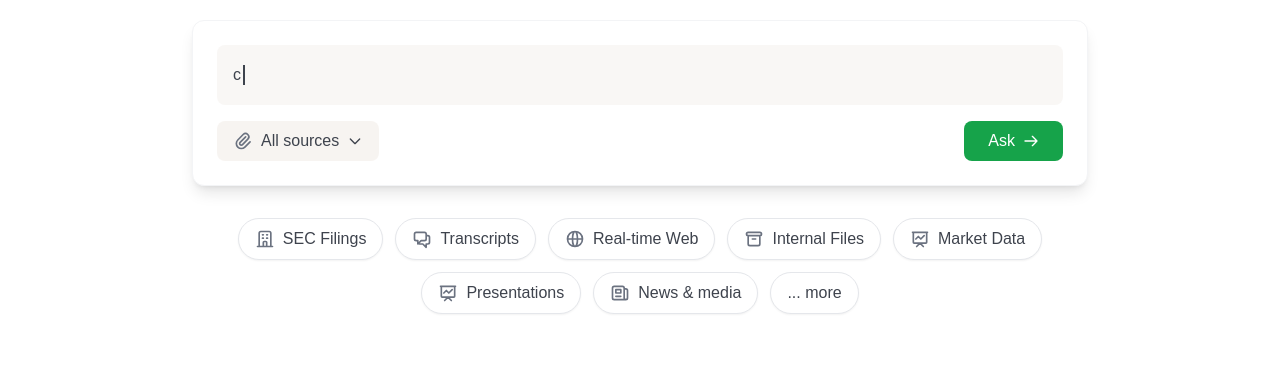
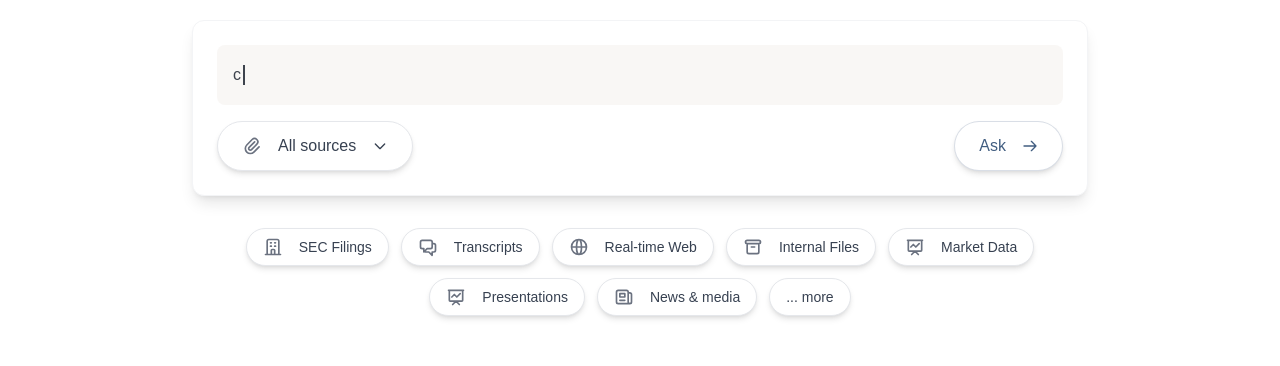
Before and after one commit to Tarunchintakunta/landing_page, a React (Vite) app: page / in a window 1280 px wide. Shown: the part 860-1226 px from the top of the page. Built offline with nearby package versions, Linux system fonts and the light colour scheme; a web font is replaced by a local one.

Commit message:
Replace standard buttons with new 3D button component across components

```diff
--- a/src/components/QuerySection.jsx
+++ b/src/components/QuerySection.jsx
@@ -1,11 +1,14 @@
 // src/components/QuerySection.jsx
 import React, { useState, useEffect } from 'react';
 import { motion } from 'framer-motion';
+import Button3D from './Button3D'; // Import the Button3D component
 
 const QuerySection = () => {
   const [displayText, setDisplayText] = useState('');
   const fullText = 'compare valuation multiples of MSFT';
   const [isTyping, setIsTyping] = useState(true);
+  const [activeSource, setActiveSource] = useState('all');
+  const [dropdownOpen, setDropdownOpen] = useState(false);
 
   // Typing animation effect
   useEffect(() => {
@@ -24,6 +27,18 @@ const QuerySection = () => {
       setDisplayText('');
     }
   }, [displayText, isTyping]);
+
+  // Handle ask button click
+  const handleAsk = () => {
+    // Here you would implement the actual query functionality
+    alert(`Asking: "${displayText}" using ${activeSource} sources`);
+  };
+
+  // Handle source selection
+  const handleSourceSelect = (source) => {
+    setActiveSource(source);
+    setDropdownOpen(false);
+  };
 
   return (
     <section className="py-20 bg-white">
@@ -44,84 +59,154 @@ const QuerySection = () => {
                 {isTyping && <span className="typing-cursor"></span>}
               </div>
 
-              {/* Action Buttons */}
+              {/* Action Buttons - Updated with 3D style */}
               <div className="flex justify-between items-center">
-                <div className="relative group">
-                  <button className="flex items-center space-x-2 text-tertiary bg-light bg-opacity-70 px-4 py-2 rounded-lg hover:bg-opacity-100 transition-all">
+                <div className="relative">
+                  <Button3D
+                    variant="secondary"
+                    className="flex items-center space-x-2"
+                    onClick={() => setDropdownOpen(!dropdownOpen)}
+                    active={dropdownOpen}
+                  >
                     <svg className="w-5 h-5 text-gray-500" fill="none" stroke="currentColor" viewBox="0 0 24 24" xmlns="http://www.w3.org/2000/svg">
                       <path strokeLinecap="round" strokeLinejoin="round" strokeWidth="2" d="M15.172 7l-6.586 6.586a2 2 0 102.828 2.828l6.414-6.586a4 4 0 00-5.656-5.656l-6.415 6.585a6 6 0 108.486 8.486L20.5 13"></path>
                     </svg>
-                    <span>All sources</span>
+                    <span>{activeSource === 'all' ? 'All sources' : activeSource}</span>
                     <svg className="w-4 h-4" fill="none" stroke="currentColor" viewBox="0 0 24 24" xmlns="http://www.w3.org/2000/svg">
                       <path strokeLinecap="round" strokeLinejoin="round" strokeWidth="2" d="M19 9l-7 7-7-7"></path>
                     </svg>
-                  </button>
+                  </Button3D>
+
+                  {/* Dropdown menu */}
+                  {dropdownOpen && (
+                    <div className="absolute top-full left-0 mt-2 w-48 bg-white rounded-lg shadow-lg z-10 border border-gray-200">
+                      <ul>
+                        <li onClick={() => handleSourceSelect('all')} className="px-4 py-2 hover:bg-gray-100 cursor-pointer">All sources</li>
+                        <li onClick={() => handleSourceSelect('SEC Filings')} className="px-4 py-2 hover:bg-gray-100 cursor-pointer">SEC Filings</li>
+                        <li onClick={() => handleSourceSelect('Transcripts')} className="px-4 py-2 hover:bg-gray-100 cursor-pointer">Transcripts</li>
+                        <li onClick={() => handleSourceSelect('Web')} className="px-4 py-2 hover:bg-gray-100 cursor-pointer">Real-time Web</li>
+                        <li onClick={() => handleSourceSelect('Internal')} className="px-4 py-2 hover:bg-gray-100 cursor-pointer">Internal Files</li>
+                      </ul>
+                    </div>
+                  )}
                 </div>
 
-                <button className="bg-green-600 text-white px-6 py-2 rounded-lg hover:bg-green-700 transition-all flex items-center space-x-2">
+                <Button3D
+                  variant="accent"
+                  className="flex items-center space-x-2"
+                  onClick={handleAsk}
+                >
                   <span>Ask</span>
                   <svg className="w-4 h-4" fill="none" stroke="currentColor" viewBox="0 0 24 24" xmlns="http://www.w3.org/2000/svg">
                     <path strokeLinecap="round" strokeLinejoin="round" strokeWidth="2" d="M14 5l7 7m0 0l-7 7m7-7H3"></path>
                   </svg>
-                </button>
+                </Button3D>
               </div>
             </div>
           </div>
 
-          {/* Source Buttons */}
+          {/* Source Buttons - Updated with 3D style */}
           <div className="mt-8 flex flex-wrap justify-center gap-3">
-            <button className="flex items-center space-x-2 bg-white px-4 py-2 rounded-full shadow-sm border border-gray-200 hover:shadow-md transition-all">
+            {/* Convert each source button to use the 3D style */}
+            <Button3D
+              variant="secondary"
+              size="sm"
+              className="flex items-center space-x-2"
+              active={activeSource === 'SEC Filings'}
+              onClick={() => handleSourceSelect('SEC Filings')}
+            >
               <svg className="w-5 h-5 text-gray-500" fill="none" stroke="currentColor" viewBox="0 0 24 24" xmlns="http://www.w3.org/2000/svg">
                 <path strokeLinecap="round" strokeLinejoin="round" strokeWidth="2" d="M19 21V5a2 2 0 00-2-2H7a2 2 0 00-2 2v16m14 0h2m-2 0h-5m-9 0H3m2 0h5M9 7h1m-1 4h1m4-4h1m-1 4h1m-5 10v-5a1 1 0 011-1h2a1 1 0 011 1v5m-4 0h4"></path>
               </svg>
               <span>SEC Filings</span>
-            </button>
+            </Button3D>
 
-            <button className="flex items-center space-x-2 bg-white px-4 py-2 rounded-full shadow-sm border border-gray-200 hover:shadow-md transition-all">
+            <Button3D
+              variant="secondary"
+              size="sm"
+              className="flex items-center space-x-2"
+              active={activeSource === 'Transcripts'}
+              onClick={() => handleSourceSelect('Transcripts')}
+            >
               <svg className="w-5 h-5 text-gray-500" fill="none" stroke="currentColor" viewBox="0 0 24 24" xmlns="http://www.w3.org/2000/svg">
                 <path strokeLinecap="round" strokeLinejoin="round" strokeWidth="2" d="M17 8h2a2 2 0 012 2v6a2 2 0 01-2 2h-2v4l-4-4H9a1.994 1.994 0 01-1.414-.586m0 0L11 14h4a2 2 0 002-2V6a2 2 0 00-2-2H5a2 2 0 00-2 2v6a2 2 0 002 2h2v4l.586-.586z"></path>
               </svg>
               <span>Transcripts</span>
-            </button>
+            </Button3D>
 
-            <button className="flex items-center space-x-2 bg-white px-4 py-2 rounded-full shadow-sm border border-gray-200 hover:shadow-md transition-all">
+            <Button3D
+              variant="secondary"
+              size="sm"
+              className="flex items-center space-x-2"
+              active={activeSource === 'Web'}
+              onClick={() => handleSourceSelect('Web')}
+            >
               <svg className="w-5 h-5 text-gray-500" fill="none" stroke="currentColor" viewBox="0 0 24 24" xmlns="http://www.w3.org/2000/svg">
                 <path strokeLinecap="round" strokeLinejoin="round" strokeWidth="2" d="M21 12a9 9 0 01-9 9m9-9a9 9 0 00-9-9m9 9H3m9 9a9 9 0 01-9-9m9 9c1.657 0 3-4.03 3-9s-1.343-9-3-9m0 18c-1.657 0-3-4.03-3-9s1.343-9 3-9m-9 9a9 9 0 019-9"></path>
               </svg>
               <span>Real-time Web</span>
-            </button>
+            </Button3D>
 
-            <button className="flex items-center space-x-2 bg-white px-4 py-2 rounded-full shadow-sm border border-gray-200 hover:shadow-md transition-all">
+            <Button3D
+              variant="secondary"
+              size="sm"
+              className="flex items-center space-x-2"
+              active={activeSource === 'Internal'}
+              onClick={() => handleSourceSelect('Internal')}
+            >
               <svg className="w-5 h-5 text-gray-500" fill="none" stroke="currentColor" viewBox="0 0 24 24" xmlns="http://www.w3.org/2000/svg">
                 <path strokeLinecap="round" strokeLinejoin="round" strokeWidth="2" d="M5 8h14M5 8a2 2 0 110-4h14a2 2 0 110 4M5 8v10a2 2 0 002 2h10a2 2 0 002-2V8m-9 4h4"></path>
               </svg>
               <span>Internal Files</span>
-            </button>
+            </Button3D>
 
-            <button className="flex items-center space-x-2 bg-white px-4 py-2 rounded-full shadow-sm border border-gray-200 hover:shadow-md transition-all">
+            <Button3D
+              variant="secondary"
+              size="sm"
+              className="flex items-center space-x-2"
+              active={activeSource === 'Market'}
+              onClick={() => handleSourceSelect('Market')}
+            >
               <svg className="w-5 h-5 text-gray-500" fill="none" stroke="currentColor" viewBox="0 0 24 24" xmlns="http://www.w3.org/2000/svg">
                 <path strokeLinecap="round" strokeLinejoin="round" strokeWidth="2" d="M7 12l3-3 3 3 4-4M8 21l4-4 4 4M3 4h18M4 4h16v12a1 1 0 01-1 1H5a1 1 0 01-1-1V4z"></path>
               </svg>
               <span>Market Data</span>
-            </button>
+            </Button3D>
 
-            <button className="flex items-center space-x-2 bg-white px-4 py-2 rounded-full shadow-sm border border-gray-200 hover:shadow-md transition-all">
+            <Button3D
+              variant="secondary"
+              size="sm"
+              className="flex items-center space-x-2"
+              active={activeSource === 'Presentations'}
+              onClick={() => handleSourceSelect('Presentations')}
+            >
               <svg className="w-5 h-5 text-gray-500" fill="none" stroke="currentColor" viewBox="0 0 24 24" xmlns="http://www.w3.org/2000/svg">
                 <path strokeLinecap="round" strokeLinejoin="round" strokeWidth="2" d="M7 12l3-3 3 3 4-4M8 21l4-4 4 4M3 4h18M4 4h16v12a1 1 0 01-1 1H5a1 1 0 01-1-1V4z"></path>
               </svg>
               <span>Presentations</span>
-            </button>
+            </Button3D>
 
-            <button className="flex items-center space-x-2 bg-white px-4 py-2 rounded-full shadow-sm border border-gray-200 hover:shadow-md transition-all">
+            <Button3D
+              variant="secondary"
+              size="sm"
+              className="flex items-center space-x-2"
+              active={activeSource === 'News'}
+              onClick={() => handleSourceSelect('News')}
+            >
               <svg className="w-5 h-5 text-gray-500" fill="none" stroke="currentColor" viewBox="0 0 24 24" xmlns="http://www.w3.org/2000/svg">
                 <path strokeLinecap="round" strokeLinejoin="round" strokeWidth="2" d="M19 20H5a2 2 0 01-2-2V6a2 2 0 012-2h10a2 2 0 012 2v1m2 13a2 2 0 01-2-2V7m2 13a2 2 0 002-2V9a2 2 0 00-2-2h-2m-4-3H9M7 16h6M7 8h6v4H7V8z"></path>
               </svg>
               <span>News & media</span>
-            </button>
+            </Button3D>
 
-            <button className="flex items-center space-x-2 bg-white px-4 py-2 rounded-full shadow-sm border border-gray-200 hover:shadow-md transition-all">
+            <Button3D
+              variant="secondary"
+              size="sm"
+              className="flex items-center space-x-2"
+              onClick={() => alert('More sources coming soon!')}
+            >
               <span>... more</span>
-            </button>
+            </Button3D>
           </div>
         </motion.div>
       </div>
```
Also changed, not shown: src/components/TableSection.jsx (line endings or trailing spaces).
